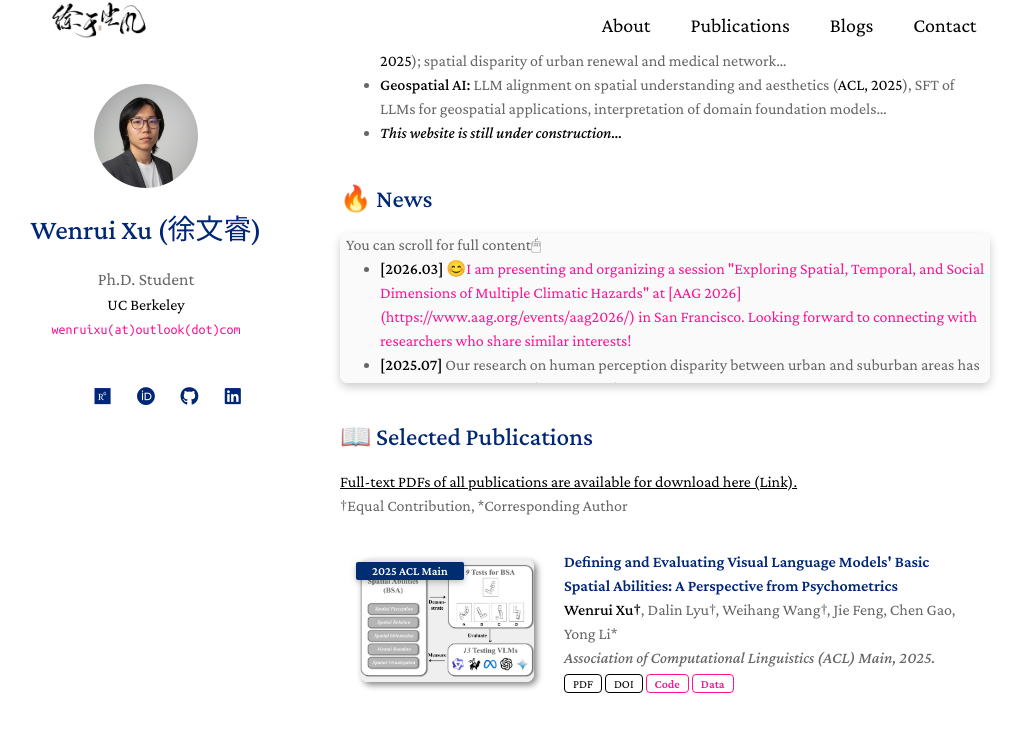
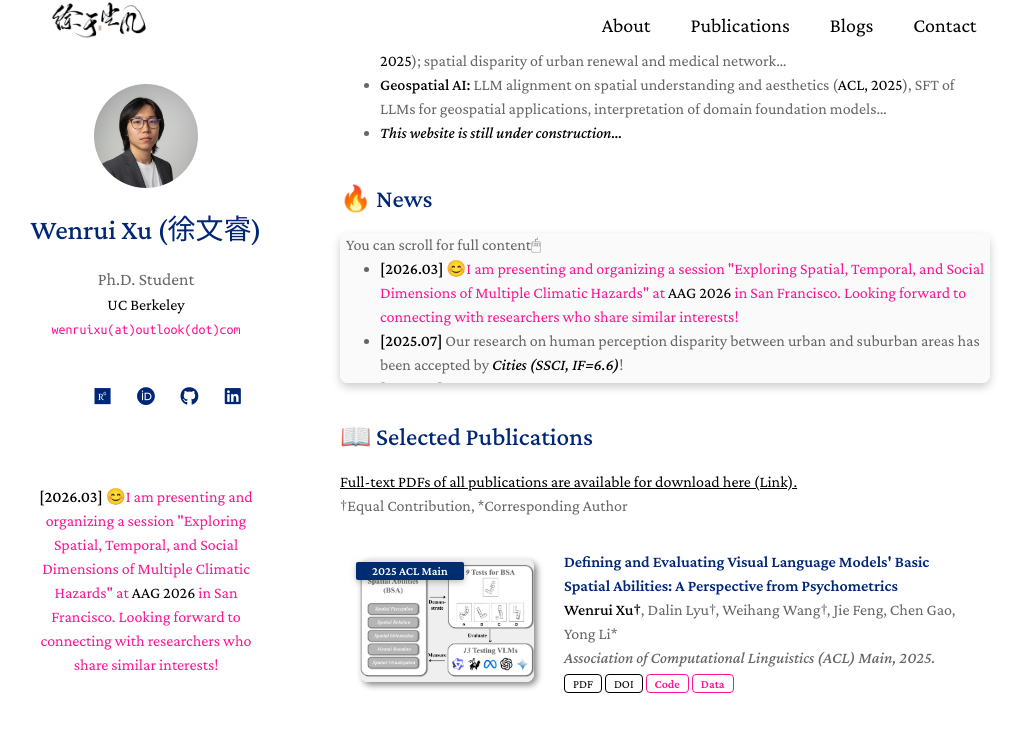
Before and after one commit to ruaruaxu/ruaruaxu.github.io, a Jekyll site: the page built from index.md, in a window 1280 px wide and 900 px high, scrolled down 601 px, cut to the strip 0-731 px from the top of the window. Shown: the whole strip, without its empty margins (130-1154 px from the left). Built offline with Jekyll 4.4.1, drawn with Linux system fonts in a browser that asks for light colours; a style sheet for code colours, icons or effects is not loaded.

Commit message:
Link AAG 2026 news and style updates
Convert the AAG 2026 news item to an actual anchor tag in _includes/news.md for proper navigation; add DeepPink color to the CV icon in _layouts/homepage.html; and insert a highlighted AAG 2026 news blurb onto the homepage to increase visibility. These tweaks improve linkability and visual emphasis of the announcement.

```diff
--- a/_includes/news.md
+++ b/_includes/news.md
@@ -1,7 +1,7 @@
 <div style="height: 150px; overflow-y: scroll; box-shadow: 0 4px 10px rgba(0, 0, 0, 0.2); border-radius: 8px; background-color: #fafafa">
     &nbsp;&nbsp;You can scroll for full content🖱
     <ul>
-        <li><font color="DeepPink"><strong>[2026.03]</strong> 😊I am presenting and organizing a session "Exploring Spatial, Temporal, and Social Dimensions of Multiple Climatic Hazards" at [AAG 2026](https://www.aag.org/events/aag2026/) in San Francisco. Looking forward to connecting with researchers who share similar interests!</font></li>
+        <li><font color="DeepPink"><strong>[2026.03]</strong> 😊I am presenting and organizing a session "Exploring Spatial, Temporal, and Social Dimensions of Multiple Climatic Hazards" at <a href="https://www.aag.org/events/aag2026/">AAG 2026</a> in San Francisco. Looking forward to connecting with researchers who share similar interests!</font></li>
         <li><strong>[2025.07]</strong> Our research on human perception disparity between urban and suburban areas has been accepted by <i><strong>Cities (SSCI, IF=6.6)</strong></i>!</li>
         <li><strong>[2025.05]</strong> My first-authored paper <i>Defining and Evaluating VLM's Basic Spatial Abilities: A Perspective from Psychometrics</i> (<a href="https://arxiv.org/abs/2502.11859">DOI</a>) has been accepted by <i><strong>ACL Main (CCF-A)</strong></i>!</li>
         <li><strong>[2025.05]</strong> My first-authored paper on the spatiotemporal impacts of purpose-specific human mobility on air pollution (<a href="https://doi.org/10.1016/j.scs.2025.106411">DOI</a>) has been published by <i><strong>Sustainable Cities and Society (SCI, IF=12.0)</strong></i>!</li>
--- a/_layouts/homepage.html
+++ b/_layouts/homepage.html
@@ -146,13 +146,13 @@
 
         {% if site.cv_link %}
         <a style="margin: 0 1px 0 1px" href="{{ site.cv_link }}">
-          <i class="ai ai-cv" style="font-size:1.3rem;"></i>
+          <i class="ai ai-cv" style="font-size:1.3rem;color:DeepPink"></i>
         </a>
         {% endif %}
       </div>
       <br>
 
-
+      <font color="DeepPink"><strong>[2026.03]</strong> 😊I am presenting and organizing a session "Exploring Spatial, Temporal, and Social Dimensions of Multiple Climatic Hazards" at <a href="https://www.aag.org/events/aag2026/">AAG 2026</a> in San Francisco. Looking forward to connecting with researchers who share similar interests!</font>
 
       </header>
       <section>
```
